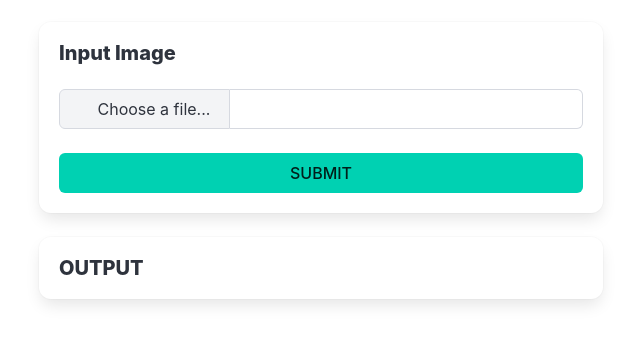
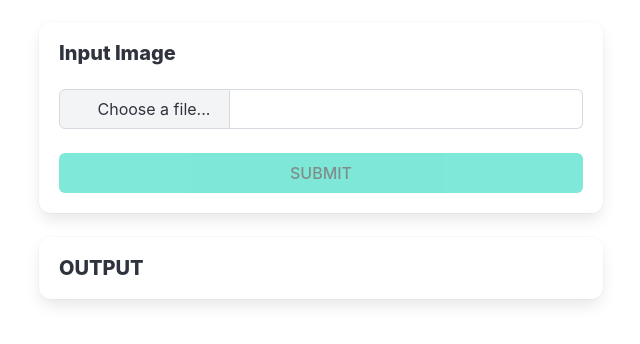
Before and after one commit to chethan9066/object_localization, a React (Create React App) app in the folder webapp/: page / in a window 1280 px wide. Shown: the top 344 px of the page, without its empty margins (319-959 px from the left). Built offline with nearby package versions, Linux system fonts and the light colour scheme.

Commit message:
Submit button disabled if file not selected

```diff
--- a/webapp/src/components/ImageUpload.jsx
+++ b/webapp/src/components/ImageUpload.jsx
@@ -67,7 +67,7 @@ const ImageUpload = () => {
                 isLoading ? 'is-loading' : ''
               }`}
               onClick={handleUpload}
-              disabled={isLoading}
+              disabled={isLoading || !file}
             >
               {isLoading ? 'Uploading...' : 'SUBMIT'}
             </button>
```
